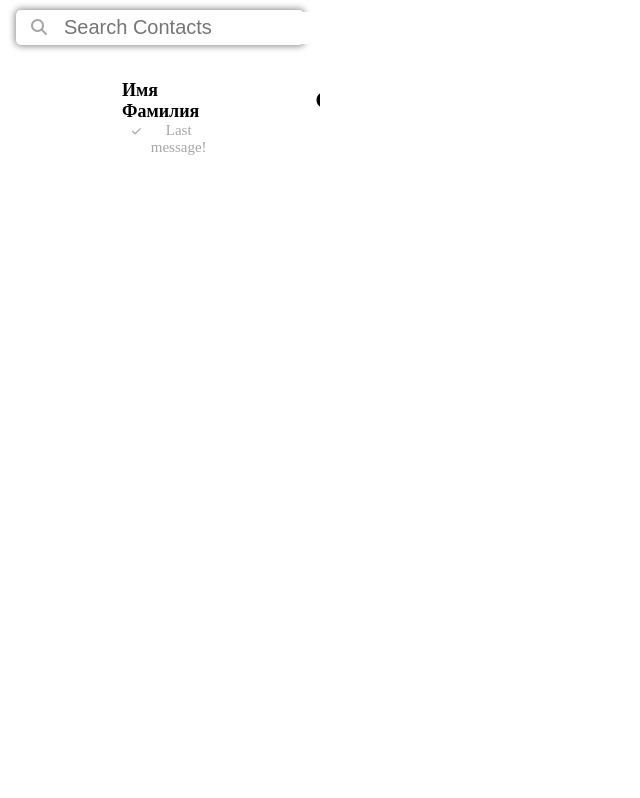
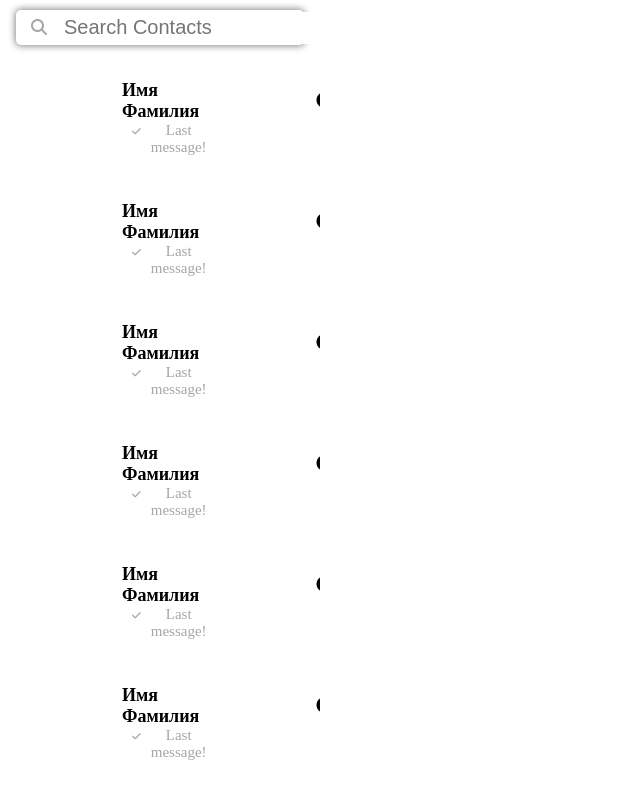
Before and after one commit to Khalimov-Z/react-chat, a React (Create React App) app: page / in a window 1280 px wide. Shown: the top 798 px of the page, without its empty margins (0-640 px from the left). Built offline with nearby package versions, Linux system fonts and the light colour scheme.

Commit message:
В данном комите я сделал: Изменил названия классов css.

```diff
--- a/src/components/Sidebar/Contact.jsx
+++ b/src/components/Sidebar/Contact.jsx
@@ -3,24 +3,24 @@ import styles from './sidebar.module.css';
 
 function Contact() {
   return (
-    <div className={styles["contact"]}>
-      <div className={styles["avatarUser"]}>
-        <img src="http://cdn.onlinewebfonts.com/svg/download_507357.png" alt="Avatar" className={styles["avatarName"]}/>
+    <div className={styles.contact}>
+      <div className={styles["avatar-user"]}>
+        <img src="http://cdn.onlinewebfonts.com/svg/download_507357.png" alt="Avatar" className={styles["avatar-name"]}/>
       </div>
-      <div className={styles["name"]}>
-        <div className={styles["userName"]}>Имя Фамилия</div>
-        <div className={styles["user"]}>
-          <div className={styles["userCheck"]}>
+      <div className={styles.name}>
+        <div className={styles["user-name"]}>Имя Фамилия</div>
+        <div className={styles.user}>
+          <div className={styles["user-check"]}>
             <i className="fas fa-check">
 
             </i>
           </div>
-          <div className={styles["userLastMessage"]}>
+          <div className={styles["user-last-message"]}>
             Last message!
           </div>
         </div>
       </div>
-      <div className={styles["more"]}>
+      <div className={styles.more}>
         <i className="fas fa-chevron-circle-down">
 
         </i>
--- a/src/components/Sidebar/Contacts.jsx
+++ b/src/components/Sidebar/Contacts.jsx
@@ -6,6 +6,16 @@ function Contacts() {
   return (
     <div className={styles.scroll}>
       <Contact />
+      <Contact />
+      <Contact />
+      <Contact />
+      <Contact />
+      <Contact />
+      <Contact />
+      <Contact />
+      <Contact />
+      <Contact />
+      <Contact />
     </div>
   );
 }
--- a/src/components/Sidebar/SearchContact.jsx
+++ b/src/components/Sidebar/SearchContact.jsx
@@ -3,15 +3,15 @@ import styles from './sidebar.module.css';
 
 function SearchContact() {
   return (
-    <div className="">
-      <div className={styles["dummy"]} >
-        <div className={styles["search"]}>
+    <div>
+      <div className={styles.dummy} >
+        <div className={styles.search}>
           <i className="fas fa-search">
 
           </i>
         </div>
-        <div className={styles["type"]}>
-          <input type="text" className={styles["typing"]} placeholder="Search Contacts"/>
+        <div className={styles.type}>
+          <input type="text" className={styles.typing} placeholder="Search Contacts"/>
         </div>
       </div>
     </div>
--- a/src/components/Sidebar/index.jsx
+++ b/src/components/Sidebar/index.jsx
@@ -5,7 +5,7 @@ import Contacts from './Contacts';
 
 function Sidebar () {
   return (
-    <div className={styles["contacts"]}>
+    <div className={styles.contacts}>
       <SearchContact />
       <Contacts />
     </div>
--- a/src/components/Sidebar/sidebar.module.css
+++ b/src/components/Sidebar/sidebar.module.css
@@ -32,7 +32,7 @@ body {
 }
 
 .type {
-  margin: auto 0px;
+  margin: auto 0;
 }
 
 .typing {
@@ -43,12 +43,12 @@ body {
   color: black;
 }
 
-.avatarUser {
+.avatar-user {
   width: 50px;
   height: 50px;
 }
 
-.avatarName {
+.avatar-name {
   width: 100%;
 }
 
@@ -57,7 +57,7 @@ body {
   transition: 0.3s;
 }
 
-.userName {
+.user-name {
   font-size: 18px;
   font-weight: 600;
   margin-left: 90px;
@@ -67,7 +67,7 @@ body {
   display: flex;
 }
 
-.userLastMessage {
+.user-last-message {
   margin: auto;
   text-align: center;
   margin-left: 10px;
@@ -75,7 +75,7 @@ body {
   color: #a6a6a6;
 }
 
-.userCheck {
+.user-check {
   margin-left: 100px;
   font-size: 10px;
   margin-top: 4px;
@@ -93,5 +93,5 @@ body {
 }
 
 .scroll::-webkit-scrollbar{
-  width: 0px;
+  width: 0;
 }
```
